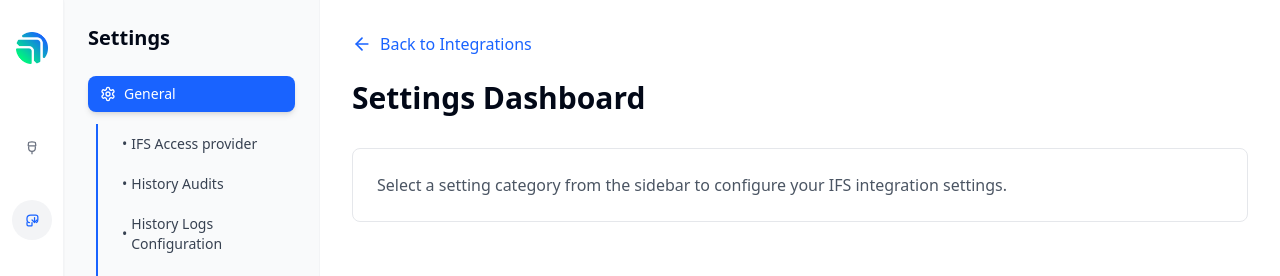
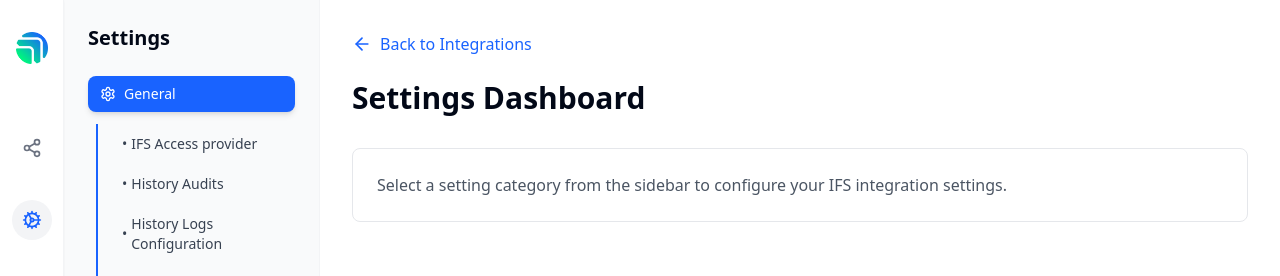
Before and after one commit to charanar/whimsical-workflow-wizard, a React (Vite) app: page /settings in a window 1280 px wide. Shown: the top 276 px of the page. Built offline with nearby package versions, Linux system fonts and the light colour scheme.

Commit message:
Update icons in left panel
Replaced the two icons below the logo in the left panel with a share button and a gear icon.

```diff
--- a/src/pages/Settings.tsx
+++ b/src/pages/Settings.tsx
@@ -1,6 +1,6 @@
 import { useState } from "react";
 import { Link, useNavigate } from "react-router-dom";
-import { ArrowLeft, Settings as SettingsIcon, Users, ExternalLink } from "lucide-react";
+import { ArrowLeft, Cog, ExternalLink, Settings as SettingsIcon, Share2, Users } from "lucide-react";
 
 const Settings = () => {
   const navigate = useNavigate();
@@ -24,23 +24,15 @@ const Settings = () => {
           />
         </div>
 
-        {/* Middle icons - keep the same as Index.tsx */}
+        {/* Middle icons - update to use Share2 and Cog from lucide-react */}
         <div className="flex-1 flex flex-col items-center space-y-8">
           <Link to="/">
             <button className="h-10 w-10 rounded-full flex items-center justify-center text-gray-500 hover:text-gray-700 hover:bg-gray-100 transition-colors">
-              <svg className="w-5 h-5" viewBox="0 0 24 24" fill="none" xmlns="http://www.w3.org/2000/svg">
-                <path d="M8.68387 9.5H15.3161C15.7653 9.5 16.0029 9.5 16.1851 9.38751C16.3445 9.28732 16.4613 9.13331 16.5171 8.95501C16.5808 8.75172 16.5388 8.50154 16.4547 8.00117L16.1444 6.04533C16.0985 5.80397 16.0756 5.68329 16.0206 5.57582C15.9711 5.48044 15.9032 5.39699 15.8209 5.33041C15.7282 5.25552 15.6139 5.21118 15.3852 5.12249C14.3693 4.7084 13.1932 4.5 12 4.5C10.8068 4.5 9.63069 4.7084 8.6148 5.12249C8.38609 5.21118 8.27173 5.25552 8.17906 5.33041C8.09681 5.39699 8.02887 5.48044 7.97943 5.57582C7.92439 5.68329 7.90147 5.80397 7.85562 6.04533L7.54534 8.00117C7.46124 8.50154 7.41919 8.75172 7.48294 8.95501C7.53867 9.13331 7.65546 9.28732 7.81493 9.38751C7.99708 9.5 8.23466 9.5 8.68387 9.5Z" stroke="currentColor" strokeWidth="1.5"/>
-                <path d="M8 10L8 12C8 14.2091 9.79086 16 12 16V16C14.2091 16 16 14.2091 16 12V10" stroke="currentColor" strokeWidth="1.5"/>
-                <path d="M12 16V19.5" stroke="currentColor" strokeWidth="1.5"/>
-              </svg>
+              <Share2 size={20} />
             </button>
           </Link>
           <button className="h-10 w-10 rounded-full flex items-center justify-center bg-gray-100 text-[#1963ff] transition-colors">
-            <svg width="20" height="20" viewBox="0 0 24 24" fill="none" xmlns="http://www.w3.org/2000/svg">
-              <path d="M15.0505 9L15.0505 15M15.0505 15L12.0505 12M15.0505 15L18.0505 12" stroke="currentColor" strokeWidth="1.5" strokeLinecap="round" strokeLinejoin="round"/>
-              <path d="M9 15.0002C7.10729 14.9942 6 13.9543 6 11.6248V10.0002C6 7.00024 7.5 6 10.5 6H16.5C17.9045 6 19 7.09555 19 8.50024V11.6248C19 13.437 18.423 14.6922 17.478 15.0002" stroke="currentColor" strokeWidth="1.5" strokeLinecap="round"/>
-              <path d="M12 15V18.5C12 18.7761 11.7761 19 11.5 19H7.5C6.67157 19 6 18.3284 6 17.5V15" stroke="currentColor" strokeWidth="1.5" strokeLinecap="round"/>
-            </svg>
+            <Cog size={20} />
           </button>
         </div>
 
```
